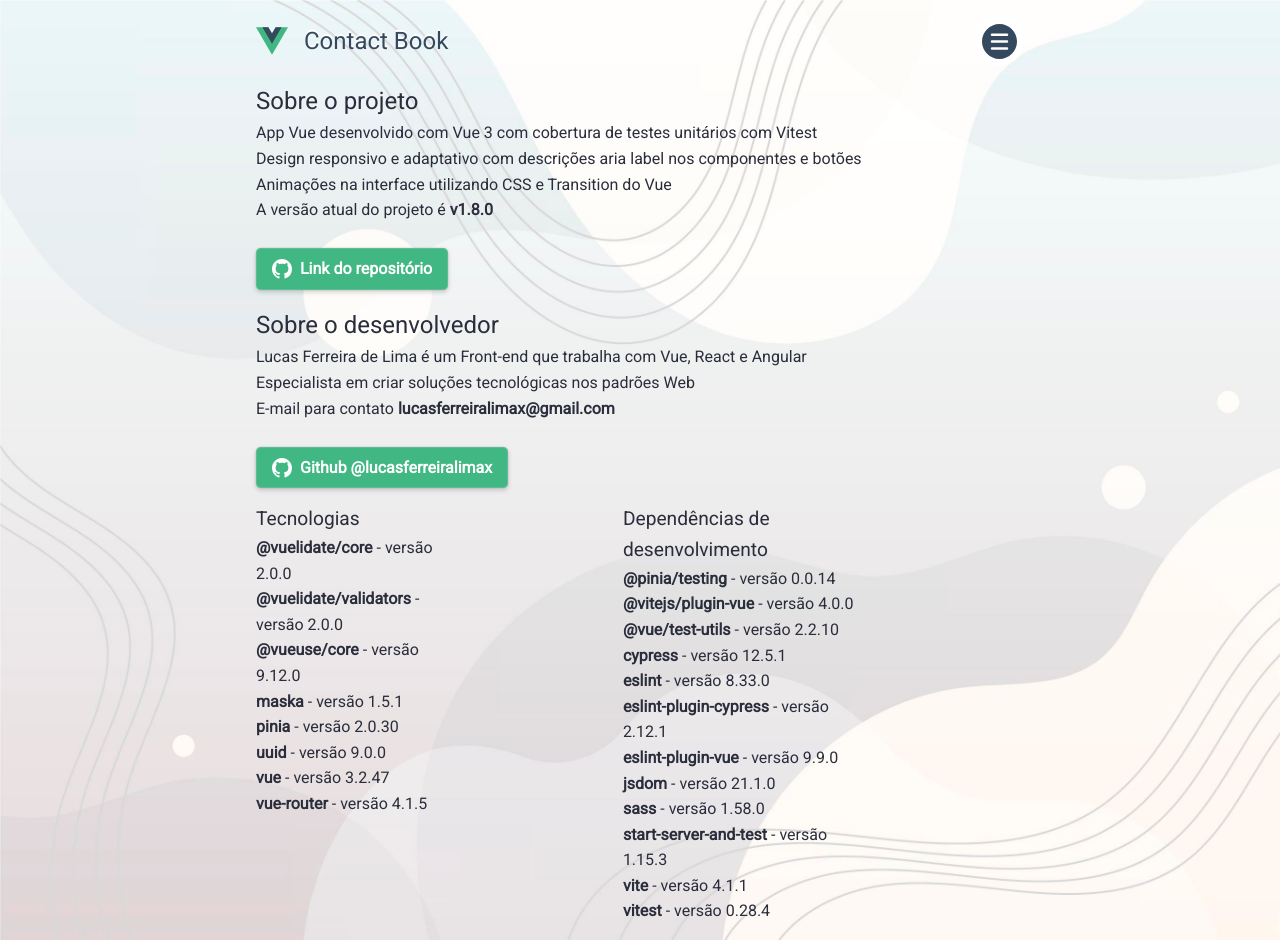
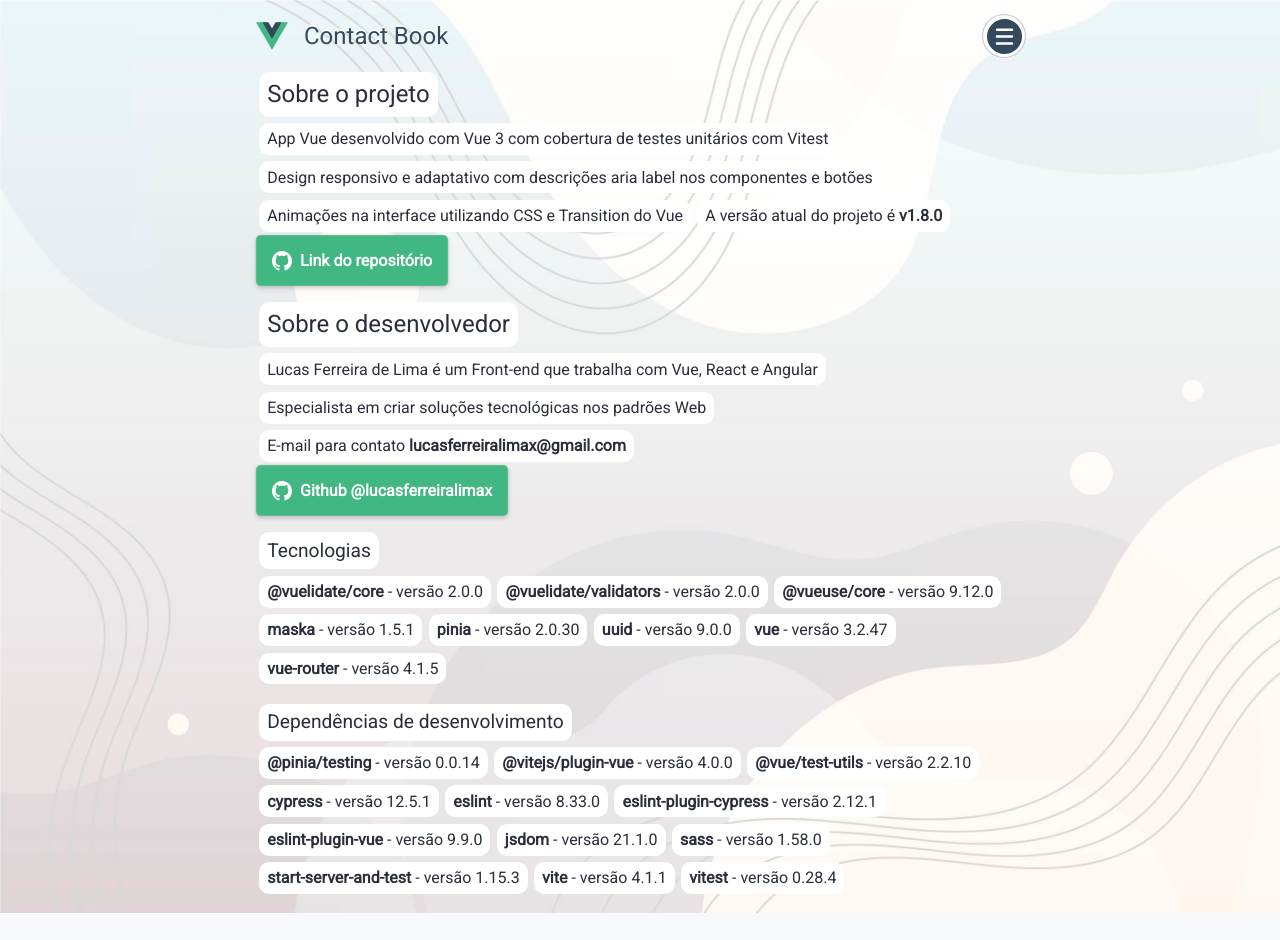
Before and after one commit to livresaber/contact-vue-book, a Vue app: page /about in a window 1280 px wide. After the commit the page ends 913 px from the top, so only its background shows below. Built offline with nearby package versions, Linux system fonts and the light colour scheme; what maska would draw is missing.

Commit message:
improvement design system

```diff
--- a/src/components/AppButton/index.vue
+++ b/src/components/AppButton/index.vue
@@ -47,22 +47,17 @@ defineProps({
   .app-button-link {
     border: 0;
     border-radius: var(--border-radius);
-    color: var(--color-primary);
+    color: var(--color-text);
     cursor: pointer;
-    padding: 0.5rem 1rem;
+    padding: 0.8rem 1rem;
     background: transparent;
     font-weight: bold;
     transition: .3s all;
     display: inline-flex;
     align-items: center;
     min-width: fit-content;
+    box-shadow: inset 0 0 0 1px rgba(255, 255, 255, 0.16), 0 0 0 0.5px var(--black-8), inset 0 0 0 0.5px var(--black-8), 0 2px 4px 0.5px var(--black-8-16);
     svg { margin-right: .5rem; }
-    &:hover {
-      box-shadow: inset 0 0 0 1px rgba(255, 255, 255, 0.16), 0 0 0 0.5px var(--black-8), inset 0 0 0 0.5px var(--black-8), 0 2px 4px 0.5px var(--black-8-16);
-    }
-    &.primary, &.secondary {
-      box-shadow: inset 0 0 0 1px rgba(255, 255, 255, 0.16), 0 0 0 0.5px var(--black-8), inset 0 0 0 0.5px var(--black-8), 0 2px 4px 0.5px var(--black-8-16);
-    }
     &.primary {
       background: var(--color-primary);
       color: var(--white-two);
--- a/src/components/AppContactList/index.vue
+++ b/src/components/AppContactList/index.vue
@@ -35,7 +35,7 @@ defineProps({
           >
             <IconEdit />
             Editar
-          </button>
+          </button>btn-action
           <button
             class="btn-action delete"
             @click="emit('delete', item)"
@@ -88,6 +88,7 @@ defineProps({
   transition: .3s all;
   &:hover {
     background-color: var(--color-primary-light);
+    box-shadow: inset 0 0 10px 10px #fff;
     .item__title,
     .item__email,
     .item__phone,
@@ -111,13 +112,19 @@ defineProps({
   flex: 1;
   background-color: var(--white-two);
   text-overflow: ellipsis;
+  align-items: center;
+  display: flex;
   overflow: hidden;
 }
 .item__email {
   min-width: 120px;
   margin-right: 1rem;
 }
-.item__avatar { margin-right: 1rem; }
+.item__avatar {
+  margin-right: 1rem;
+  align-items: center;
+  display: flex;
+}
 .item__phone {
   min-width: 120px;
   padding-left: .5rem;
@@ -140,17 +147,30 @@ defineProps({
 .item__action {
   padding: 0;
   font-size: 0;
-  width: 64px;
+  width: calc(60px + .5rem);
   background-color: var(--white-two);
   transition: .3s all;
   .btn-action {
     cursor: pointer;
-    background: transparent;
+    background: #eee;
+    box-shadow: 0 0 0 1px #fff, 0 0 0 2px var(--color-border);
+    width: 30px;
+    height: 30px;
     border: 0;
+    border-radius: 30px;
     font-size: 0;
-    &:hover svg { fill: var(--color-primary); }
+    transition: .3s all;
+    &:hover {
+      background: #fff;
+      box-shadow: 0 0 0 1px #fff, 0 0 0 2px var(--color-primary);
+      svg { fill: var(--color-primary); }
+      &.delete {
+        box-shadow: 0 0 0 1px #fff, 0 0 0 2px var(--color-red);
+        background: #fff;
+        svg { fill: var(--color-red); }
+      }
+    }
     &:first-of-type { margin-right: .5rem; }
-    &.delete:hover svg { fill: var(--color-red); }
     svg { transition: .3s fill; }
   }
   @media (max-width: 640px) {
--- a/src/components/AppHeader/index.vue
+++ b/src/components/AppHeader/index.vue
@@ -42,8 +42,10 @@ defineProps({
   padding: 1rem 1rem .5rem;
   display: flex;
   justify-content: space-between;
+  align-items: center;
   @media (max-width: 640px) {
     flex-direction: column;
+    align-items: start;
     .app-navigation__btn {
       position: absolute;
       top: 1rem;
--- a/src/components/AppNavigation/index.vue
+++ b/src/components/AppNavigation/index.vue
@@ -38,14 +38,15 @@ const toggleMenu = () => menu.value = !menu.value
 
 <style lang="scss">
 .app-navigation__btn {
-  margin-left: .5rem;
+  margin-left: 1rem;
   cursor: pointer;
   background: #fff;
   border: 0;
   border-radius: 100px;
-  width: 50px;
-  height: 50px;
-  min-width: 50px;
+  box-shadow: 0 0 0 1px #fff, 0 0 0 2px var(--color-border);
+  width: 40px;
+  height: 40px;
+  min-width: 40px;
   padding: 0;
   display: flex;
   justify-content: center;
--- a/src/components/AppSearch/index.vue
+++ b/src/components/AppSearch/index.vue
@@ -49,9 +49,9 @@ const search = () => {
     font-size: 1rem;
     color: var(--color-secondary-light);
     width: 100%;
-    height: 2.2rem;
+    height: 2.7rem;
     background: var(--pale-grey);
-    padding: 0.5rem 0.5rem 0.375rem;
+    padding: 0.5rem 2rem 0.375rem .8rem;
     border: 2px solid var(--color-border);
     border-radius: var(--border-radius);
     &:focus {
@@ -62,7 +62,7 @@ const search = () => {
   .app-search__button {
     position: absolute;
     right: 0;
-    padding: 0.5rem;
+    padding: 1rem;
     cursor: pointer;
     background: transparent;
     border: 0;
--- a/src/views/About/index.vue
+++ b/src/views/About/index.vue
@@ -13,33 +13,42 @@ const devDependencies = pkg.devDependencies;
     <AppHeader />
     <main>
       <h2>Sobre o projeto</h2>
+      <br />
       <p>App Vue desenvolvido com Vue 3 com cobertura de testes unitários com Vitest</p>
       <p>Design responsivo e adaptativo com descrições aria label nos componentes e botões</p>
       <p>Animações na interface utilizando CSS e Transition do Vue</p>
       <p>A versão atual do projeto é <b>v{{ version }}</b></p>
+
       <br />
+
       <AppButton
         ariaLabel="Link para o repositório do projeto no Github"
         link="https://github.com/livresaber/contact-vue-book"
         target="_blank"
         color="primary"
-      >
+        >
         <svg height="20" aria-hidden="true" viewBox="0 0 16 16" version="1.1" width="20" fill="#fff">
           <path fill-rule="evenodd" d="M8 0C3.58 0 0 3.58 0 8c0 3.54 2.29 6.53 5.47 7.59.4.07.55-.17.55-.38 0-.19-.01-.82-.01-1.49-2.01.37-2.53-.49-2.69-.94-.09-.23-.48-.94-.82-1.13-.28-.15-.68-.52-.01-.53.63-.01 1.08.58 1.23.82.72 1.21 1.87.87 2.33.66.07-.52.28-.87.51-1.07-1.78-.2-3.64-.89-3.64-3.95 0-.87.31-1.59.82-2.15-.08-.2-.36-1.02.08-2.12 0 0 .67-.21 2.2.82.64-.18 1.32-.27 2-.27.68 0 1.36.09 2 .27 1.53-1.04 2.2-.82 2.2-.82.44 1.1.16 1.92.08 2.12.51.56.82 1.27.82 2.15 0 3.07-1.87 3.75-3.65 3.95.29.25.54.73.54 1.48 0 1.07-.01 1.93-.01 2.2 0 .21.15.46.55.38A8.013 8.013 0 0016 8c0-4.42-3.58-8-8-8z"></path>
         </svg>
         Link do repositório
       </AppButton>
+
+      <br />
+
       <h2>Sobre o desenvolvedor</h2>
+      <br />
       <p>Lucas Ferreira de Lima é um Front-end que trabalha com Vue, React e Angular</p>
       <p>Especialista em criar soluções tecnológicas nos padrões Web</p>
       <p>E-mail para contato <b>lucasferreiralimax@gmail.com</b></p>
+
       <br />
+
       <AppButton
-        ariaLabel="Link para o Portfolio do desenvolvedor"
-        link="https://lucas-frontend.web.app"
-        target="_blank"
+      ariaLabel="Link para o Portfolio do desenvolvedor"
+      link="https://lucas-frontend.web.app"
+      target="_blank"
         color="primary"
-      >
+        >
         <svg height="20" aria-hidden="true" viewBox="0 0 16 16" version="1.1" width="20" fill="#fff">
           <path fill-rule="evenodd" d="M8 0C3.58 0 0 3.58 0 8c0 3.54 2.29 6.53 5.47 7.59.4.07.55-.17.55-.38 0-.19-.01-.82-.01-1.49-2.01.37-2.53-.49-2.69-.94-.09-.23-.48-.94-.82-1.13-.28-.15-.68-.52-.01-.53.63-.01 1.08.58 1.23.82.72 1.21 1.87.87 2.33.66.07-.52.28-.87.51-1.07-1.78-.2-3.64-.89-3.64-3.95 0-.87.31-1.59.82-2.15-.08-.2-.36-1.02.08-2.12 0 0 .67-.21 2.2.82.64-.18 1.32-.27 2-.27.68 0 1.36.09 2 .27 1.53-1.04 2.2-.82 2.2-.82.44 1.1.16 1.92.08 2.12.51.56.82 1.27.82 2.15 0 3.07-1.87 3.75-3.65 3.95.29.25.54.73.54 1.48 0 1.07-.01 1.93-.01 2.2 0 .21.15.46.55.38A8.013 8.013 0 0016 8c0-4.42-3.58-8-8-8z"></path>
         </svg>
@@ -49,6 +58,7 @@ const devDependencies = pkg.devDependencies;
       <section class="techs">
         <div>
           <h3>Tecnologias</h3>
+          <br />
           <ul>
             <li v-for="(version, name) in dependencies" :key="name">
               <b>{{ name }}</b> - versão {{ version.replace('^', '') }}
@@ -72,20 +82,19 @@ const devDependencies = pkg.devDependencies;
   .page-about {
     max-width: 50rem;
     margin: 0 auto;
+    h2, h3 , p, li {
+      padding: .2rem .5rem;
+      border-radius: 10px;
+      margin: .2rem;
+      background: #fff;
+      display: inline-block;
+    }
     h2, h3 { margin-top: 1rem; }
     h2 {
       font-size: 1.5rem;
       &:first-of-type { margin-top: 0; }
     }
     h3 { font-size: 1.2rem; }
-    .techs {
-      display: flex;
-      width: 100%;
-      div { margin-right: 10rem; }
-      @media (max-width: 1040px) {
-        flex-direction: column;
-      }
-    }
   }
   main { padding: .5rem 1rem 1rem; }
 </style>
```
